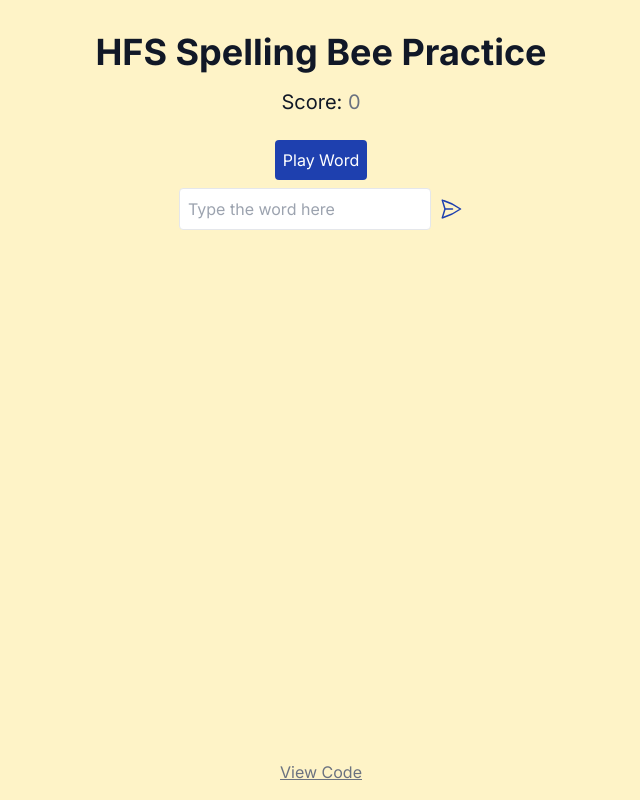
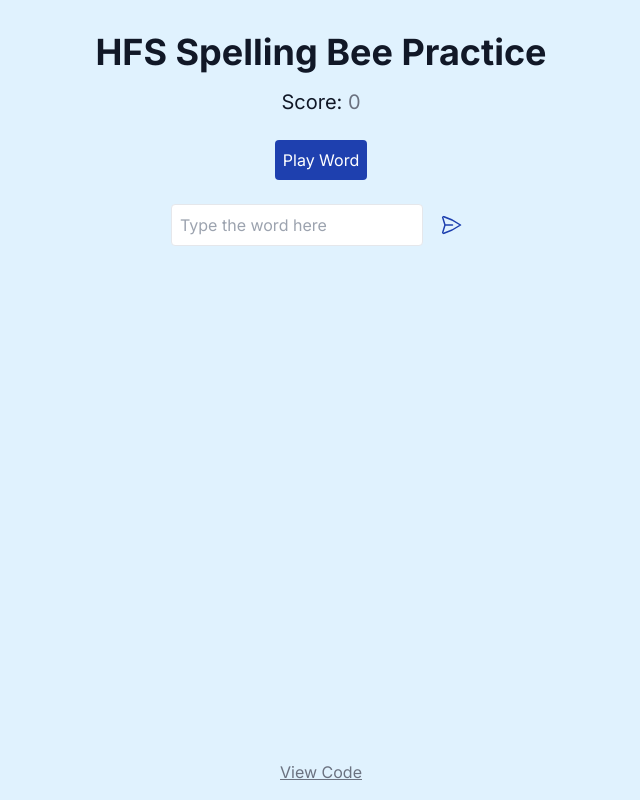
Before and after one commit to rhotter/spelling-bee, a Next.js app: page / in a window 1280 px wide. Shown: the whole page, without its empty margins (319-959 px from the left). Built offline with nearby package versions, Linux system fonts and the light colour scheme.

Commit message:
Update styling

```diff
--- a/app/globals.css
+++ b/app/globals.css
@@ -3,5 +3,5 @@
 @tailwind utilities;
 
 body {
-  @apply bg-amber-100;
+  @apply bg-sky-100;
 }
--- a/components/WordPlayer.tsx
+++ b/components/WordPlayer.tsx
@@ -135,7 +135,7 @@ const WordPlayer: React.FC = () => {
 
   return (
     <div className="flex flex-col items-center">
-      <p className="text-xl mb-4">
+      <p className="text-xl">
         Score:{" "}
         <span
           className={
@@ -152,7 +152,7 @@ const WordPlayer: React.FC = () => {
 
       <button
         onClick={playWord}
-        className="bg-blue-800 text-white p-2 rounded my-2"
+        className="bg-blue-800 text-white p-2 rounded my-6 hover:bg-blue-700"
       >
         Play Word
       </button>
@@ -177,7 +177,7 @@ const WordPlayer: React.FC = () => {
         />
         {isCorrect === null && (
           <PaperAirplaneIcon
-            className="h-6 w-6 text-blue-800 cursor-pointer"
+            className="h-10 w-10 text-blue-800 cursor-pointer hover:bg-blue-200/50 rounded-full p-2"
             onClick={checkAnswer}
           />
         )}
```
